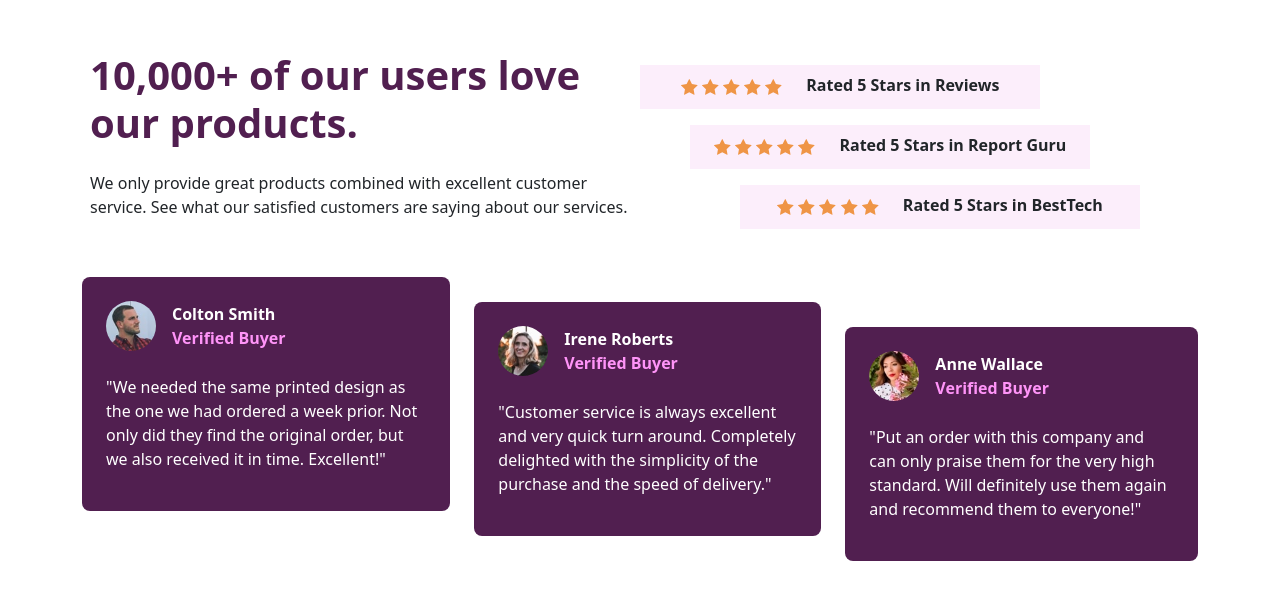
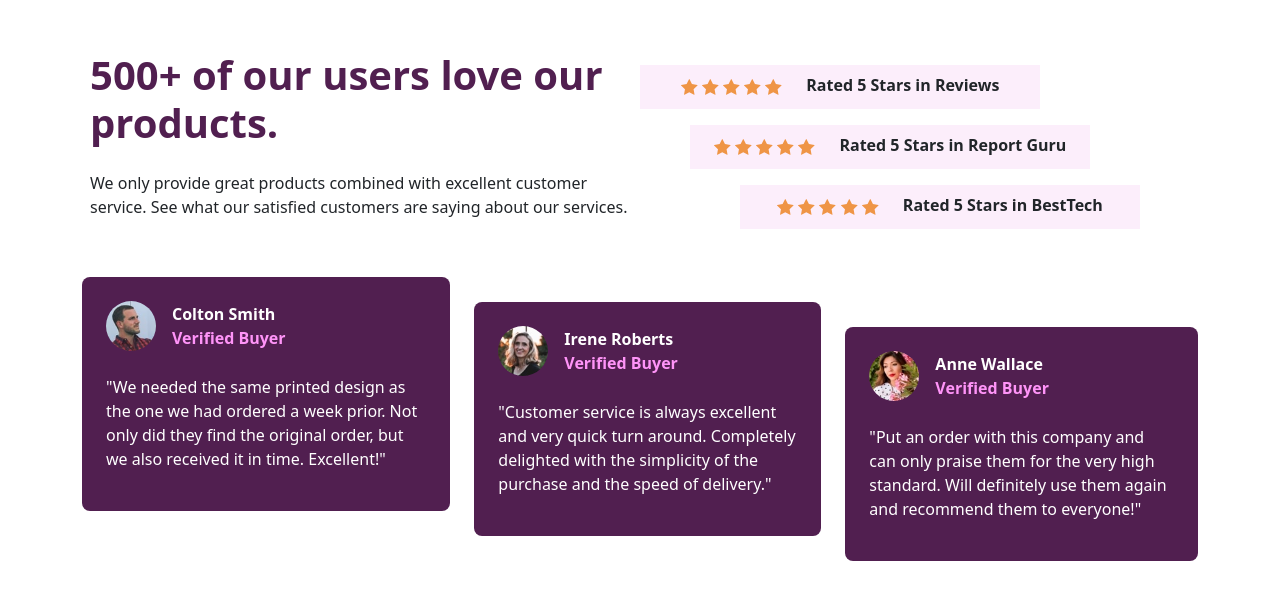
Before and after one commit to BIlalAhad/fem-social-proof-section, a plain HTML site: page index.html in a window 1280 px wide. Shown: the part 104-704 px from the top of the page. Drawn offline with nearby package versions, Linux system fonts and the light colour scheme.

Commit message:
Chnaged 10000 to 500

```diff
--- a/index.html
+++ b/index.html
@@ -20,7 +20,7 @@
   <div class="container mb-5">
     <div class="d-md-flex align-items-center">
       <div class="col-md-5 col-lg-6">
-        <h1 class="px-5 px-md-0 mx-2 text-center text-md-start  pb-3 fw-bold">10,000+ of our users love our
+        <h1 class="px-5 px-md-0 mx-2 text-center text-md-start  pb-3 fw-bold">500+ of our users love our
           products.</h1>
 
         <p class="text-center text-md-start px-2 mb-4">
```
